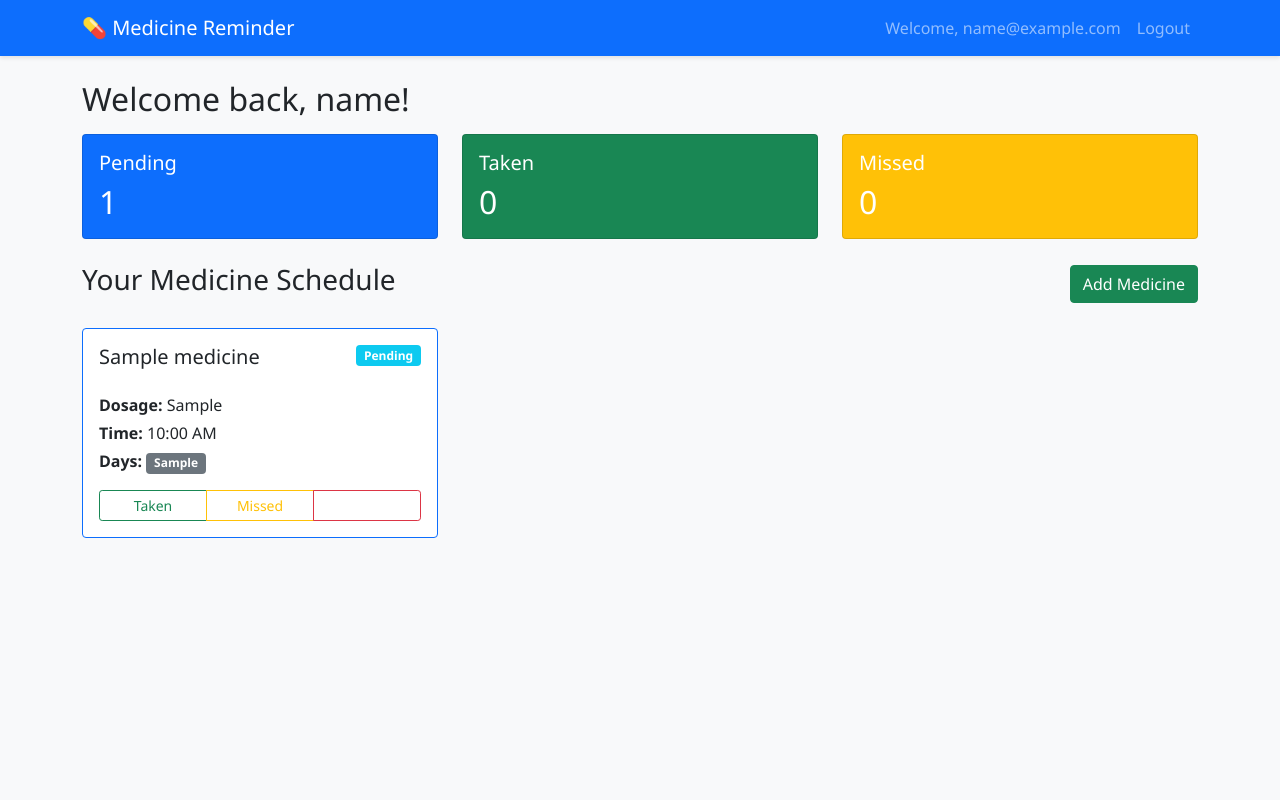
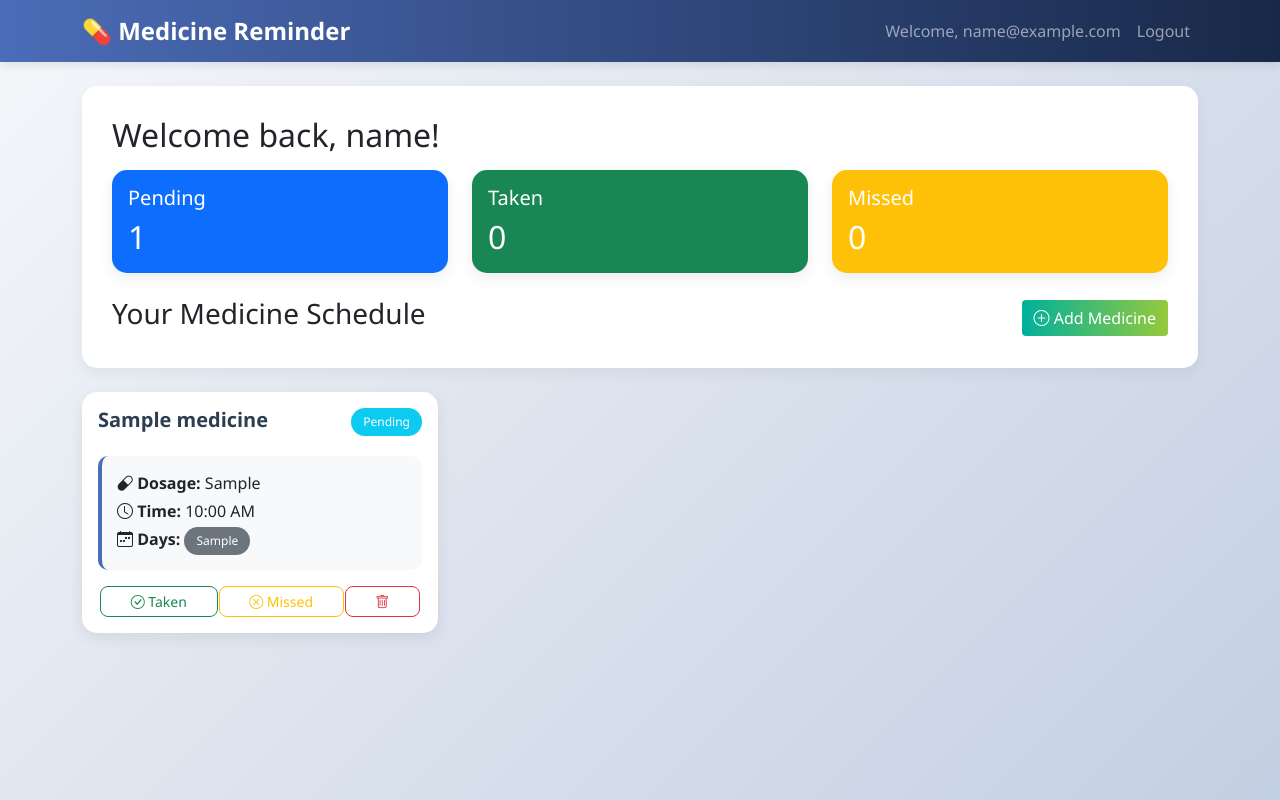
Before and after one commit to jptconwi-alt/medicine_Reminder, a Flask app: page /dashboard in a window 1280 px wide. Run offline with Flask 3, Linux system fonts and the light colour scheme; a user stored in the database is signed in; tables that the repository leaves empty hold one stand-in row (values such as "Sample post").

Commit message:
Update style.css

```diff
--- a/static/css/style.css
+++ b/static/css/style.css
@@ -1,35 +1,124 @@
+/* Bootstrap Icons */
+@import url("https://cdn.jsdelivr.net/npm/bootstrap-icons@1.10.0/font/bootstrap-icons.css");
+
 body {
-    background-color: #f8f9fa;
+    background: linear-gradient(135deg, #f5f7fa 0%, #c3cfe2 100%);
+    min-height: 100vh;
     font-family: 'Segoe UI', Tahoma, Geneva, Verdana, sans-serif;
 }
 
 .navbar {
-    box-shadow: 0 2px 4px rgba(0,0,0,.1);
+    background: linear-gradient(to right, #4b6cb7, #182848) !important;
+    box-shadow: 0 2px 10px rgba(0,0,0,0.1);
+}
+
+.navbar-brand {
+    font-weight: bold;
+    font-size: 1.5rem;
+}
+
+.card {
+    border-radius: 15px;
+    box-shadow: 0 5px 15px rgba(0,0,0,0.08);
+    transition: all 0.3s ease;
+    border: none;
+}
+
+.card:hover {
+    transform: translateY(-5px);
+    box-shadow: 0 8px 25px rgba(0,0,0,0.15);
 }
 
 .medicine-card {
-    transition: transform 0.2s;
-    border: 1px solid #dee2e6;
+    background: white;
 }
 
-.medicine-card:hover {
-    transform: translateY(-5px);
-    box-shadow: 0 4px 8px rgba(0,0,0,.1);
+.medicine-card .card-title {
+    color: #2c3e50;
+    font-weight: 600;
 }
 
-.card-header {
-    background-color: #007bff;
-    color: white;
+.medicine-card .medicine-details {
+    background: #f8f9fa;
+    padding: 15px;
+    border-radius: 10px;
+    border-left: 4px solid #4b6cb7;
 }
 
 .btn-group .btn {
-    flex: 1;
+    border-radius: 8px !important;
+    margin: 0 2px;
 }
 
-.form-check-inline {
-    margin-right: 1rem;
+.login-container, .signup-container {
+    max-width: 400px;
+    margin: 50px auto;
+}
+
+.form-control {
+    border-radius: 8px;
+    padding: 10px 15px;
+    border: 2px solid #e0e0e0;
+}
+
+.form-control:focus {
+    border-color: #4b6cb7;
+    box-shadow: 0 0 0 0.25rem rgba(75, 108, 183, 0.25);
+}
+
+.btn-primary {
+    background: linear-gradient(to right, #4b6cb7, #182848);
+    border: none;
+    padding: 10px 25px;
+    border-radius: 8px;
+    font-weight: 500;
+}
+
+.btn-primary:hover {
+    background: linear-gradient(to right, #3a5ca9, #0d1c36);
+    transform: translateY(-2px);
+}
+
+.btn-success {
+    background: linear-gradient(to right, #00b09b, #96c93d);
+    border: none;
+}
+
+.btn-warning {
+    background: linear-gradient(to right, #f7971e, #ffd200);
+    border: none;
 }
 
 .alert {
-    border-radius: 8px;
+    border-radius: 10px;
+    border: none;
 }
+
+.badge {
+    padding: 8px 12px;
+    border-radius: 20px;
+    font-weight: 500;
+}
+
+.dashboard-header {
+    background: white;
+    padding: 30px;
+    border-radius: 15px;
+    box-shadow: 0 5px 15px rgba(0,0,0,0.05);
+}
+
+/* Responsive adjustments */
+@media (max-width: 768px) {
+    .card {
+        margin-bottom: 20px;
+    }
+
+    .btn-group {
+        flex-direction: column;
+    }
+
+    .btn-group .btn {
+        margin-bottom: 5px;
+        width: 100%;
+    }
+}
```
